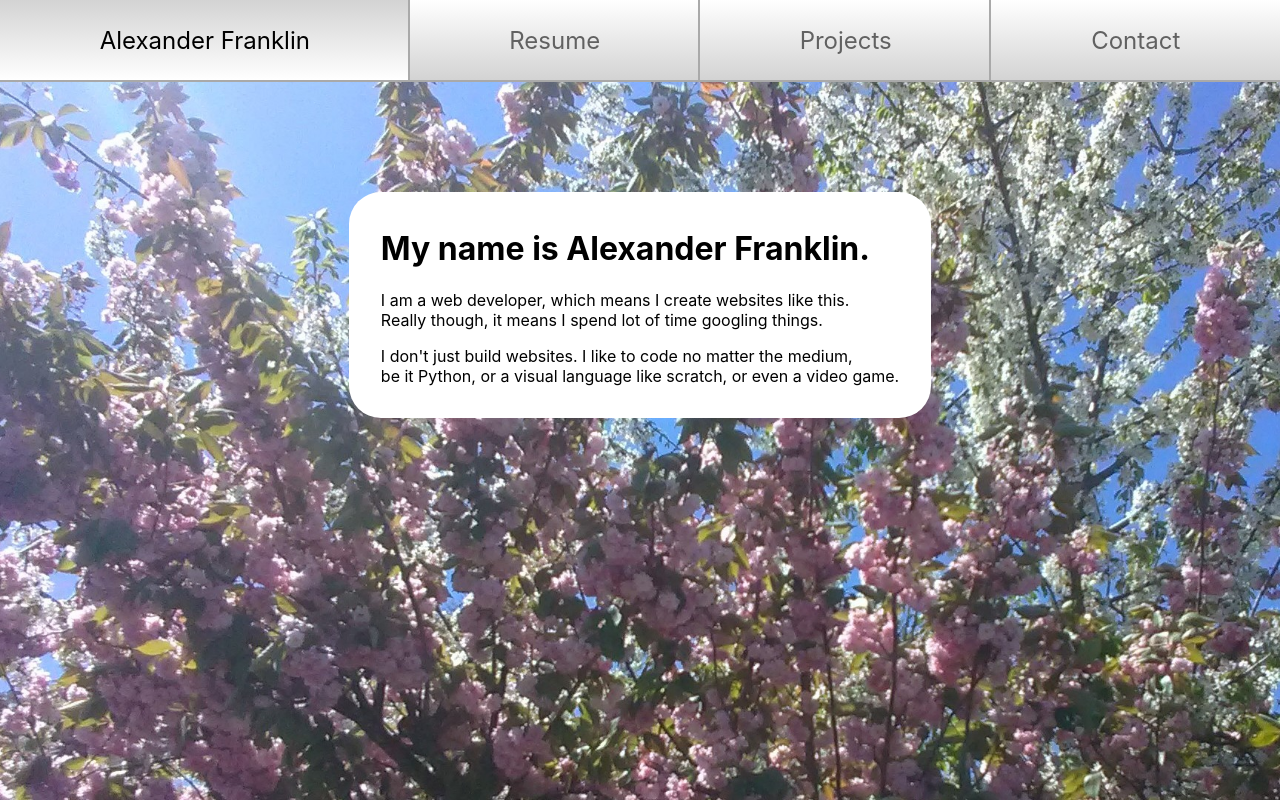
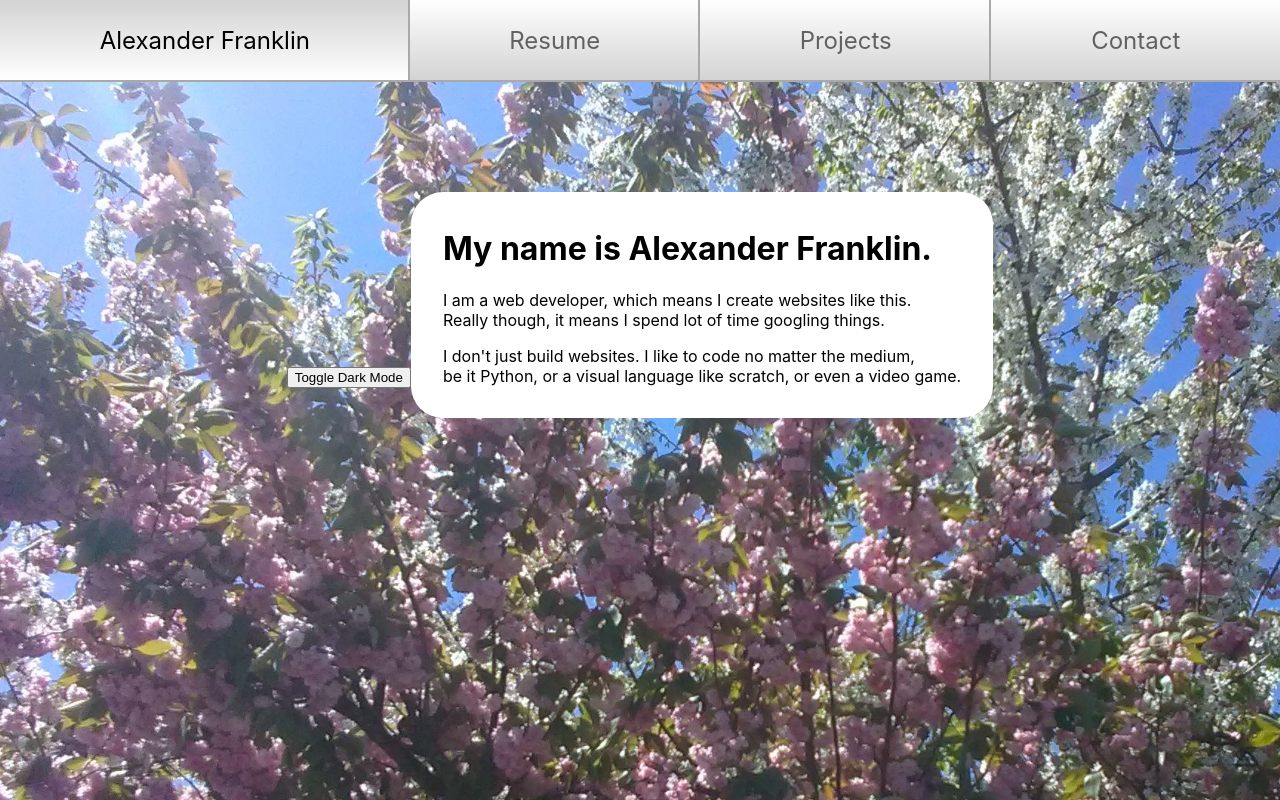
Before and after one commit to PAlexanderFranklin/alexanderfranklin, a React (Create React App) app: page / in a window 1280 px wide. Built offline with nearby package versions, Linux system fonts and the light colour scheme.

Commit message:
Add Dark Mode Button

```diff
--- a/src/views/App.css
+++ b/src/views/App.css
@@ -1,12 +1,18 @@
 .App {
     text-align: center;
+    --background-color: white;
   }
+
+.dark_mode {
+  --background-color: #171717;
+  color: white;
+}
 
 .content {
   display: inline-block;
   padding: 1em 2em 1em 2em;
   margin-top: 2rem;
   margin-bottom: 5rem;
-  background-color: white;
+  background-color: var(--background-color);
   border-radius: 2em;
 }
--- a/src/views/App.js
+++ b/src/views/App.js
@@ -1,6 +1,7 @@
-import React from 'react';
+import React, { useState } from 'react';
 import './App.css';
 import Navbar from './Navbar/Navbar'
+import DarkModeButton from './DarkModeButton/DarkModeButton'
 import Home from './Pages/Home/Home'
 import Resume from './Pages/Resume/Resume'
 import Projects from './Pages/Projects/Projects'
@@ -8,9 +9,18 @@ import Contact from './Pages/Contact/Contact'
 import {Route} from 'react-router-dom'
 
 function App() {
+  const [darkMode, setDarkMode] = useState(0);
+  let appClass = "";
+  if (darkMode) {
+    appClass = "dark_mode";
+  }
   return (
-    <div className="App">
+    <div className={"App " + appClass}>
       <Navbar />
+      <DarkModeButton
+        darkMode={darkMode}
+        setDarkMode={setDarkMode}
+      />
       <div className="content">
         <Route path="/" exact component={Home} />
         <Route path="/resume" component={Resume} />
--- /dev/null
+++ b/src/views/DarkModeButton/DarkModeButton.js
@@ -0,0 +1,23 @@
+import React from 'react';
+import './DarkModeButton.css';
+
+function DarkModeButton(props) {
+  const {darkMode, setDarkMode} = props;
+  return (
+    <button className="dark_mode_toggle"
+    onClick={
+      () => {
+        if(darkMode === 1) {
+          setDarkMode(0);
+        }
+        else {
+          setDarkMode(1);
+        }
+      }
+    }>
+      Toggle Dark Mode
+    </button>
+  );
+}
+
+export default DarkModeButton;
--- a/src/views/Pages/Projects/Projects.css
+++ b/src/views/Pages/Projects/Projects.css
@@ -1,7 +1,7 @@
 .Project {
     padding: 1em 2em 1em 2em;
     margin-bottom: 2rem;
-    background-color: white;
+    background-color: var(--background-color);
     --project-width: 26rem;
     --wide-width: 30rem;
     width: var(--project-width);
```
Also changed, not shown: src/views/DarkModeButton/DarkModeButton.css (added).
